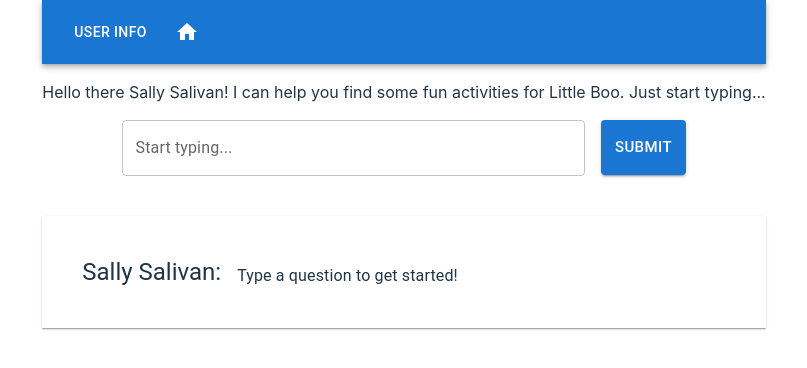
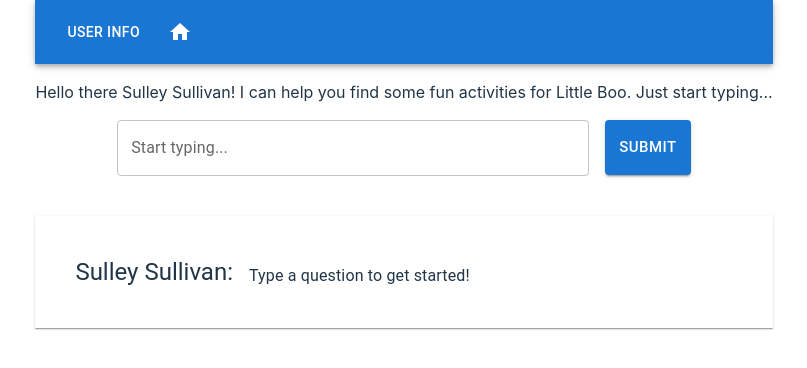
Before and after one commit to pattpjy/playpal_ai, a React (Vite) app: page / in a window 1280 px wide. Shown: the top 368 px of the page, without its empty margins (236-1043 px from the left). Built offline with nearby package versions, Linux system fonts and the light colour scheme; no server answers.

Commit message:
Fix useeffect

```diff
--- a/src/App.jsx
+++ b/src/App.jsx
@@ -7,7 +7,7 @@ import UserForm from './features/User_form.tsx';
 
 export const App = () => {
   const mock_user = {
-    userName: 'Sally Salivan',
+    userName: 'Sulley Sullivan',
     userId: '006102102001',
     childName: 'Little Boo',
     childAge: 3,
--- a/src/features/Chat/Chat.tsx
+++ b/src/features/Chat/Chat.tsx
@@ -80,9 +80,7 @@ export const Chat: React.FC<{ user: User }> = ({ user }) => {
       //   });
       //   console.log('Response from Python API:', data);
       // });
-      if (queryText !== '') {
-        setLoading(true);
-      }
+      setLoading(true);
       fetch('http://localhost:8000/chat/', {
         method: 'POST',
         headers: {
@@ -102,7 +100,9 @@ export const Chat: React.FC<{ user: User }> = ({ user }) => {
           console.error('Error fetching data:', error);
         });
     };
-    postChat();
+    if (queryText !== '') {
+      postChat();
+    }
   }, [queryText]);
 
   const handleFormData = (data) => {
--- a/src/features/Chat/DisplayChat.tsx
+++ b/src/features/Chat/DisplayChat.tsx
@@ -34,7 +34,7 @@ export const DisplayChat = ({ text, activities_list, user }) => {
         >
           <Typography variant='h5'>AI Assistant:</Typography>
           <Typography variant='body1' ml={2} mb={2}>
-            {displayResponseText.summary}
+            {displayResponseText?.summary}
           </Typography>
         </Box>
         <CardContent sx={{ p: 0 }}>
--- a/src/features/Chat/PromptForm.tsx
+++ b/src/features/Chat/PromptForm.tsx
@@ -7,6 +7,7 @@ export const PromptForm = ({ onSubmit }) => {
   const handleInputChange = (e) => {
     e.preventDefault();
     setFormData(e.target.value);
+    console.log({ formData });
   };
   const handleFormSubmit = (e) => {
     e.preventDefault();
```
